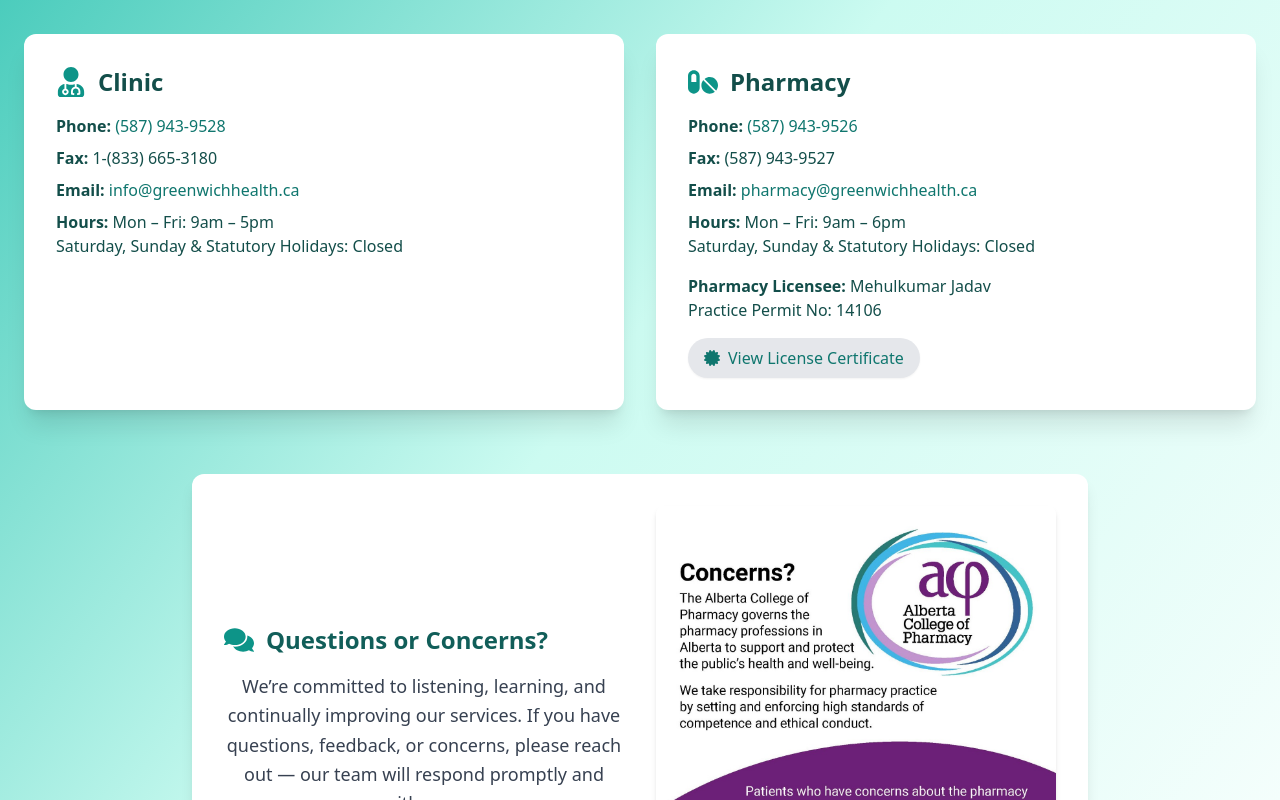
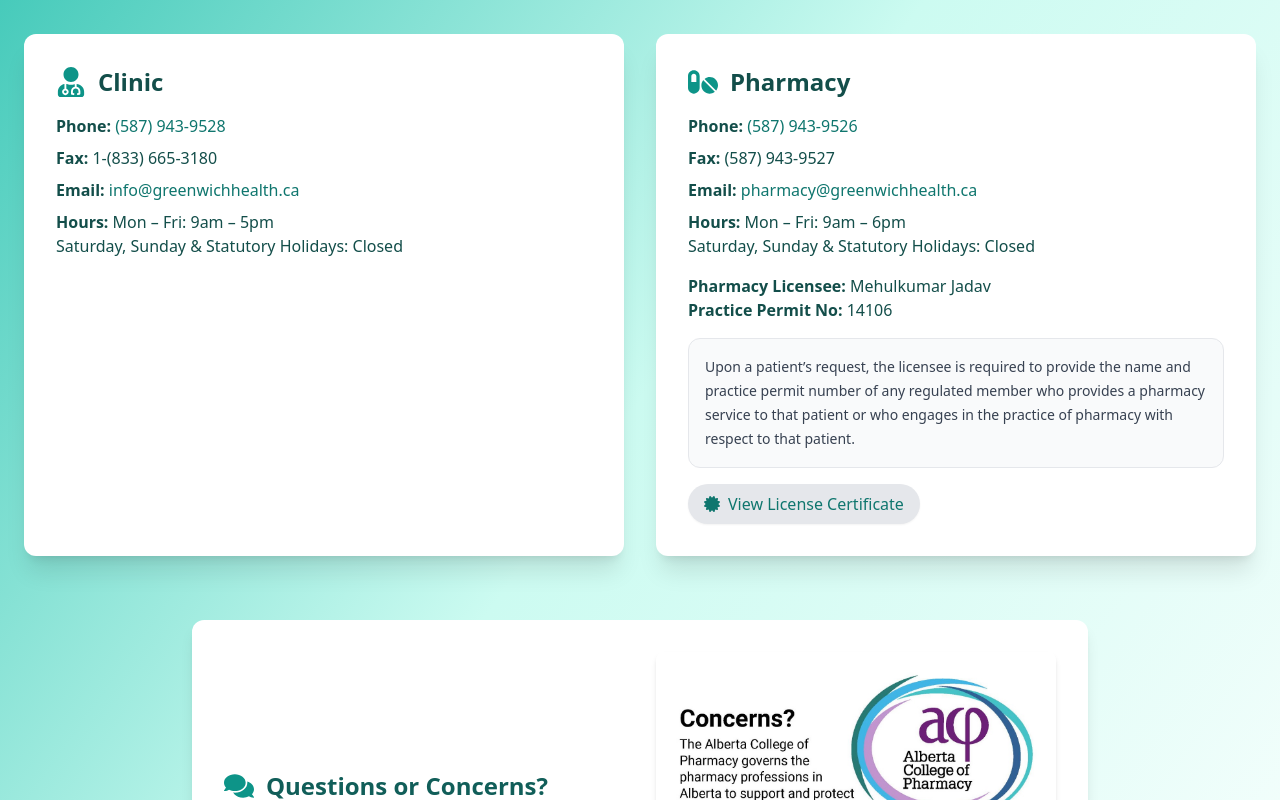
Before and after one commit to IshaPatel-1992/greenwich-pharmacy-clinic-latest, a React (Create React App) app: page / in a window 1280 px wide. Shown: the part 2000-2800 px from the top of the page. Built offline with nearby package versions, Linux system fonts and the light colour scheme.

Commit message:
Put a Note

```diff
--- a/src/components/CertificateSection.jsx
+++ b/src/components/CertificateSection.jsx
@@ -1,5 +1,3 @@
-import React from "react";
-
 export default function CertificateSection() {
   return (
     <section
@@ -10,12 +8,14 @@
       <h3 className="text-3xl font-bold text-teal-800 mb-6">
         Pharmacy Certification
       </h3>
+
       <p className="max-w-2xl mx-auto text-gray-600 text-base md:text-lg">
         Greenwich Pharmacy is fully licensed and accredited by certified
         pharmacists. This ensures safe, reliable, and professional
         healthcare services for our community.
       </p>
-      {/* PDF Link Option */}
+
+      {/* PDF Button */}
       <div className="mt-6">
         <a
           href="/files/certificate.pdf"
@@ -26,6 +26,15 @@
           View Official Certificate (PDF)
         </a>
       </div>
+
+      {/* Compliance Statement */}
+      <div className="mt-6 max-w-2xl mx-auto rounded-xl border border-gray-200 bg-white p-4 text-sm leading-6 text-gray-700">
+        <p>
+          Upon request, patients may receive the name and practice permit number
+          of any regulated member who provides them with a pharmacy service or
+          who engages in the practice of pharmacy in relation to their care.
+        </p>
+      </div>
     </section>
   );
 }
--- a/src/components/ContactForm.jsx
+++ b/src/components/ContactForm.jsx
@@ -181,8 +181,17 @@
               </p>
               <p className="mb-4">
                 <strong>Pharmacy Licensee: </strong>Mehulkumar Jadav<br />
-                Practice Permit No: 14106
+                <strong>Practice Permit No:</strong> 14106
               </p>
+
+              <div className="mb-4 rounded-xl border border-gray-200 bg-gray-50 p-4 text-sm leading-6 text-gray-700">
+                <p>
+                  Upon a patient’s request, the licensee is required to provide the name and
+                  practice permit number of any regulated member who provides a pharmacy
+                  service to that patient or who engages in the practice of pharmacy with
+                  respect to that patient.
+                </p>
+              </div>
 
               <a
                 href="/files/certificate.pdf"
```
Also changed, not shown: 1 other file (tests, documents, lock files or other folders).
